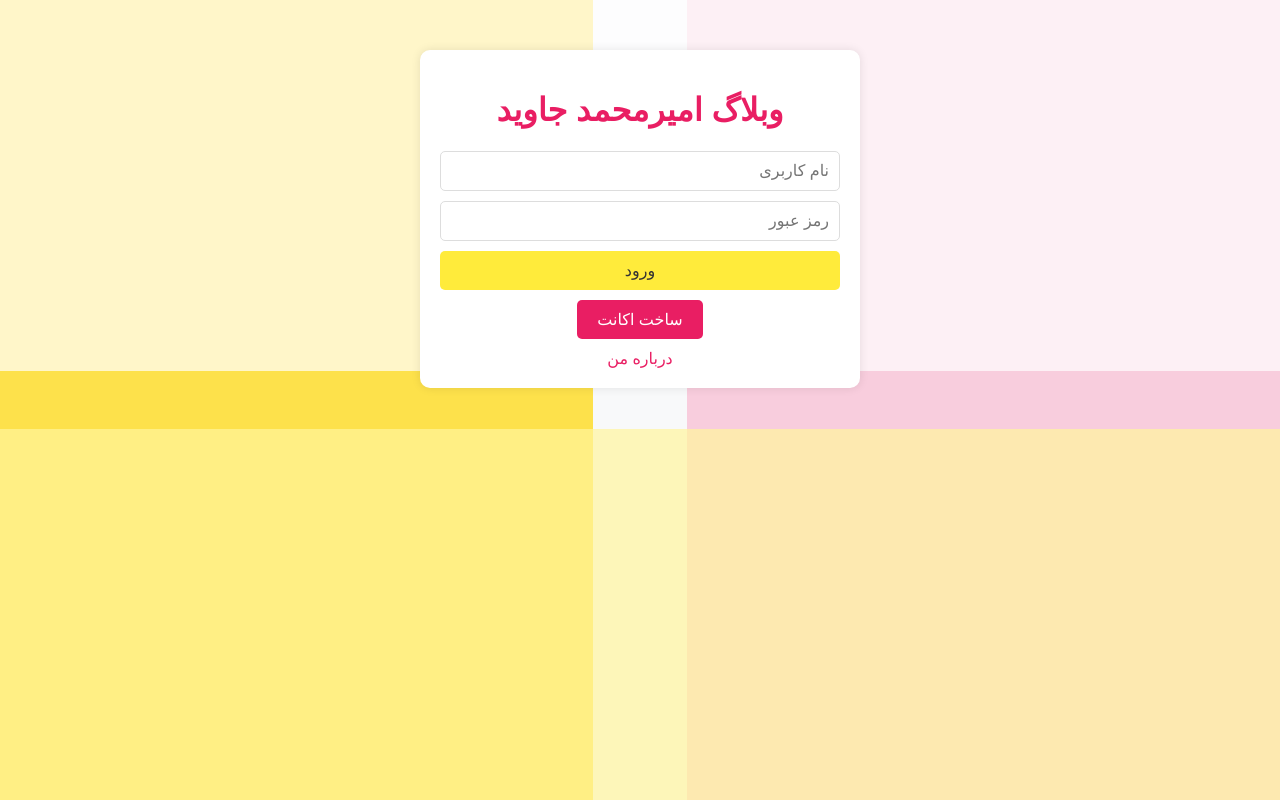
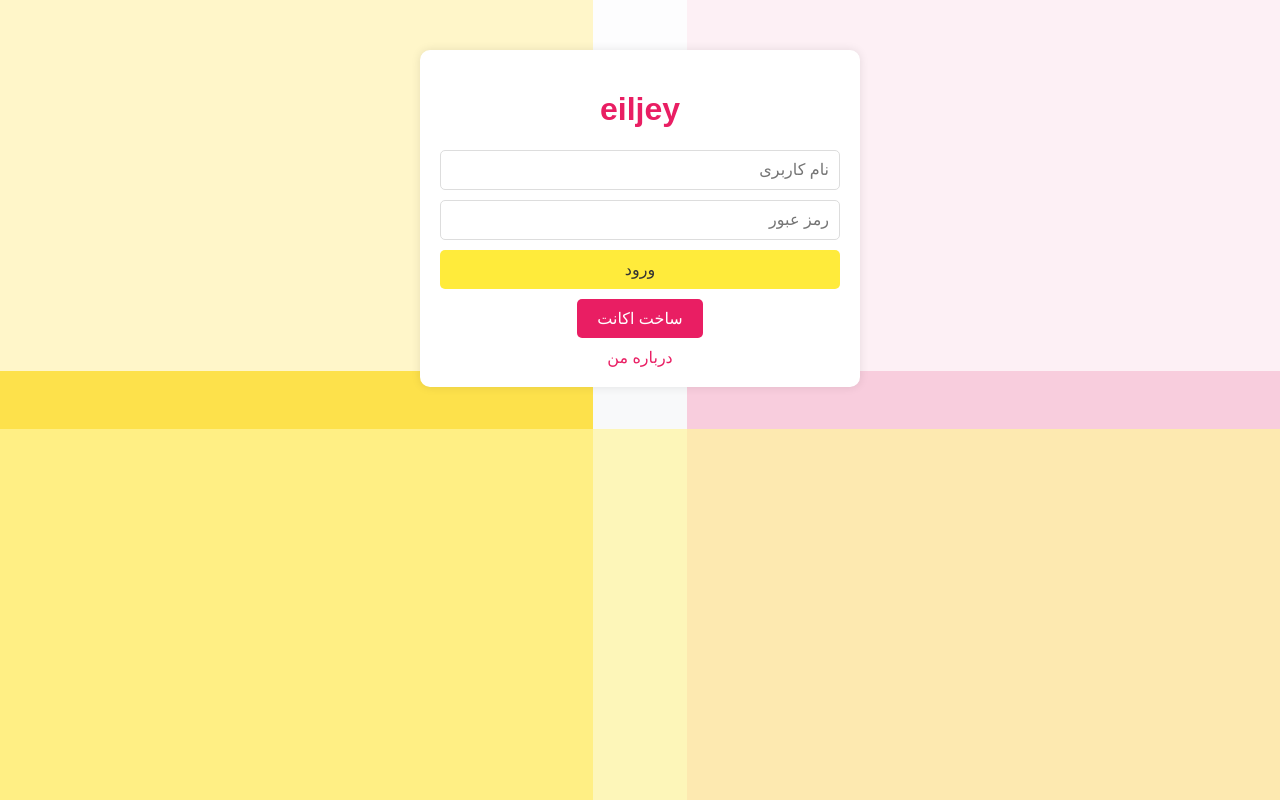
Before and after one commit to AJeternal/jafar, a plain HTML site: page index.html in a window 1280 px wide. Drawn offline with Linux system fonts and the light colour scheme.

Commit message:
Update index.html

```diff
--- a/index.html
+++ b/index.html
@@ -8,7 +8,7 @@
 </head>
 <body>
     <div class="container">
-        <h1 class="centered">وبلاگ امیرمحمد جاوید</h1>
+        <h1 class="centered">eiljey</h1>
         <form id="loginForm">
             <input type="text" name="username" placeholder="نام کاربری" required>
             <input type="password" name="password" placeholder="رمز عبور" required>
```
